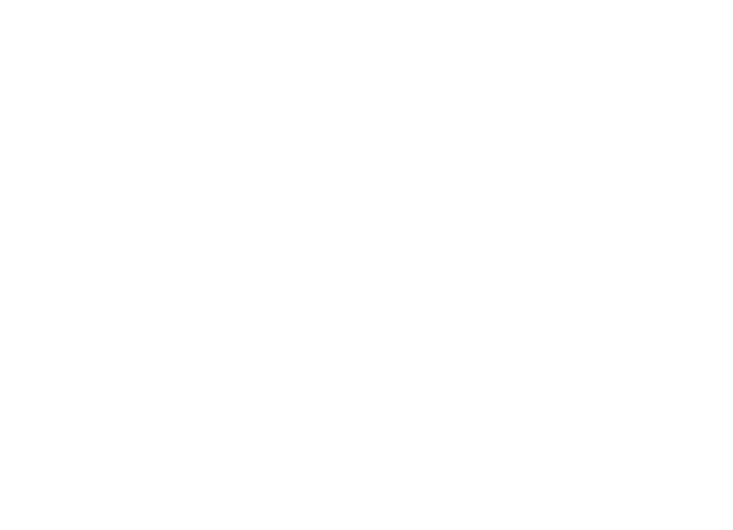
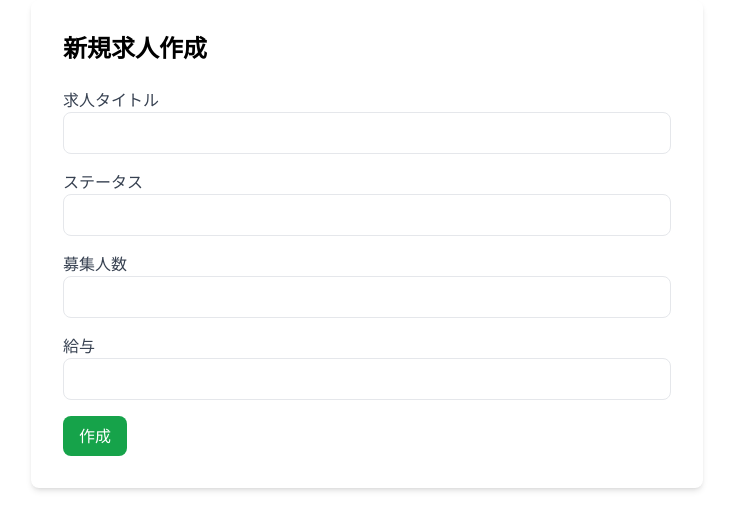
Before and after one commit to tsuchida-y/Takizawa_hackathon_ver7, a React (Vite) app: page /create-job in a window 1280 px wide. Before the commit this address had no page. Shown: the top 530 px of the page, without its empty margins (273-1006 px from the left). Built offline with nearby package versions, Linux system fonts and the light colour scheme.

Commit message:
求人管理をfirebaseで管理

```diff
--- /dev/null
+++ b/src/compornent/CreateJobs.tsx
@@ -0,0 +1,84 @@
+import React, { useState } from 'react';
+import { useNavigate } from 'react-router-dom';
+import { db } from '../firebaseConfig';
+import { collection, addDoc } from 'firebase/firestore';
+
+const CreateJob = () => {
+  const navigate = useNavigate();
+  const [title, setTitle] = useState('');
+  const [state, setState] = useState('');
+  const [people, setPeople] = useState('');
+  const [salary, setSalary] = useState('');
+
+  const handleSubmit = async (e: React.FormEvent) => {
+    e.preventDefault();
+    try {
+        await addDoc(collection(db, 'jobs_items'), {
+          title,
+          state,
+          people: Number(people),
+          salary: Number(salary),
+        });
+        console.log('イベントが作成されました');
+        navigate('/businessdashboard'); // イベント一覧ページに戻る
+      } catch (error) {
+        console.error('エラーが発生しました: ', error);
+      }
+    };
+
+  return (
+    <div className="max-w-2xl mx-auto p-8 bg-white rounded-lg shadow-md">
+      <h2 className="text-2xl font-bold mb-6">新規求人作成</h2>
+      <form onSubmit={handleSubmit}>
+        <div className="mb-4">
+          <label className="block text-gray-700">求人タイトル</label>
+          <input
+            type="text"
+            value={title}
+            onChange={(e) => setTitle(e.target.value)}
+            className="w-full px-4 py-2 border rounded-lg focus:outline-none focus:ring-2 focus:ring-green-500"
+            required
+          />
+        </div>
+        <div className="mb-4">
+          <label className="block text-gray-700">ステータス</label>
+          <input
+            type="text"
+            value={state}
+            onChange={(e) => setState(e.target.value)}
+            className="w-full px-4 py-2 border rounded-lg focus:outline-none focus:ring-2 focus:ring-green-500"
+            required
+          />
+        </div>
+        <div className="mb-4">
+          <label className="block text-gray-700">募集人数</label>
+          <input
+            type="number"
+            value={people}
+            onChange={(e) => setPeople(e.target.value)}
+            className="w-full px-4 py-2 border rounded-lg focus:outline-none focus:ring-2 focus:ring-green-500"
+            required
+          />
+         </div>
+         <div className="mb-4">
+          <label className="block text-gray-700">給与</label>
+          <input
+            type="number"
+            value={salary}
+            onChange={(e) => setSalary(e.target.value)}
+            className="w-full px-4 py-2 border rounded-lg focus:outline-none focus:ring-2 focus:ring-green-500"
+            required
+          />
+         </div>
+        <button
+          type="submit"
+          className="px-4 py-2 bg-green-600 text-white rounded-lg hover:bg-green-700"
+        >
+          作成
+        </button>
+      </form>
+    </div>
+  );
+};
+
+export default CreateJob;
--- a/src/compornent/Jobs.tsx
+++ b/src/compornent/Jobs.tsx
@@ -1,10 +1,51 @@
 import { PlusCircle, Search } from 'lucide-react';
-import React, { useState } from 'react';
-import jobs from "../assets/jobs.json"
+import React, { useEffect, useState } from 'react';
+import { useNavigate } from 'react-router-dom';
+import { collection, DocumentData, getDocs } from 'firebase/firestore';
+import { db } from '../firebaseConfig';
+
+interface Job {
+
+    people: number;
+    title: string;
+    state: string;
+    salary: string;
+  }
+
 
 const Jobs = () => {
+    const [jobs, setJobs] = useState<Job[]>([]);
+    const [activeTab] = useState<'jobs'>('jobs');
+    const navigate = useNavigate();
 
-      const [activeTab] = useState<'jobs'>('jobs');
+    const handleCreateJob = () => {
+        navigate('/create-job');
+      };
+
+      useEffect(() => {
+        const fetchEvents = async () => {
+          try {
+          const querySnapshot = await getDocs(collection(db, 'jobs_items'));
+          const jobsData = querySnapshot.docs.map(doc => {
+            const data = doc.data() as DocumentData;
+            console.log(data); // デバッグ用にデータをコンソールに出力
+            return {
+                people: data.people,
+                title: data.title,
+                state: data.state,
+                salary: data.salary,
+            } as Job;
+          });
+          console.log(jobsData); // デバッグ用に変換後のデータをコンソールに出力
+          setJobs(jobsData);
+        } catch (error) {
+          console.error("Error fetching events: ", error);
+        }
+        };
+
+        fetchEvents();
+      }, []);
+
     return(
         <div className="flex-1 overflow-auto">
 
@@ -27,7 +68,9 @@ const Jobs = () => {
                         <option>募集終了</option>
                     </select>
                     </div>
-                    <button className="flex items-center space-x-2 px-4 py-2 bg-green-600 text-white rounded-lg hover:bg-green-700">
+                    <button
+                    onClick={handleCreateJob}
+                    className="flex items-center space-x-2 px-4 py-2 bg-green-600 text-white rounded-lg hover:bg-green-700">
                     <PlusCircle className="h-5 w-5" />
                     <span>新規求人作成</span>
                     </button>
@@ -45,19 +88,16 @@ const Jobs = () => {
                         </tr>
                     </thead>
                     <tbody>
-                        {jobs.slice(0,3).map((job, index) => (
+                    {jobs.map((job, index) => (
                     <tr key={index} className="border-b last:border-0">
                       <td className="p-4">
                         <div className="font-medium">{job.title}</div>
-                                {job.genre.map((data, index) => (
-                                <div key={index} className="text-sm text-gray-500">{data}</div>
-                            ))}
                       </td>
-                            <td className="p-4">{job.salary}</td>
-                            <td className="p-4">{job.number}</td>
+                      <td className="p-4">時給{job.salary}円</td>
+                      <td className="p-4">{job.people}</td>
                       <td className="p-4">
                         <span className="inline-block px-2 py-1 bg-green-100 text-green-800 rounded-full text-sm">
-                                募集中
+                        {job.state}
                         </span>
                       </td>
                       <td className="p-4">
--- a/src/main.tsx
+++ b/src/main.tsx
@@ -6,6 +6,7 @@ import BusinessDashboard from './pages/BusinessDashboard.tsx';
 import './index.css';
 import { BrowserRouter, Routes, Route, Navigate } from 'react-router-dom';
 import CreateEvent from './compornent/CreateEvent.tsx';
+import CreateJob from './compornent/CreateJobs.tsx';
 
 
 createRoot(document.getElementById('root')!).render(
@@ -16,7 +17,9 @@ createRoot(document.getElementById('root')!).render(
       <Route path="/auth" element={<Auth />}/>
       <Route path="/home" element={<App />} />
       <Route path="/businessdashboard" element={<BusinessDashboard />} />
+
       <Route path="/create-event" element={<CreateEvent />} />
+      <Route path="/create-job" element={<CreateJob />} />
     </Routes>
     </BrowserRouter>
   </StrictMode>
```
Lines whose indentation alone changed are shown as unchanged.
